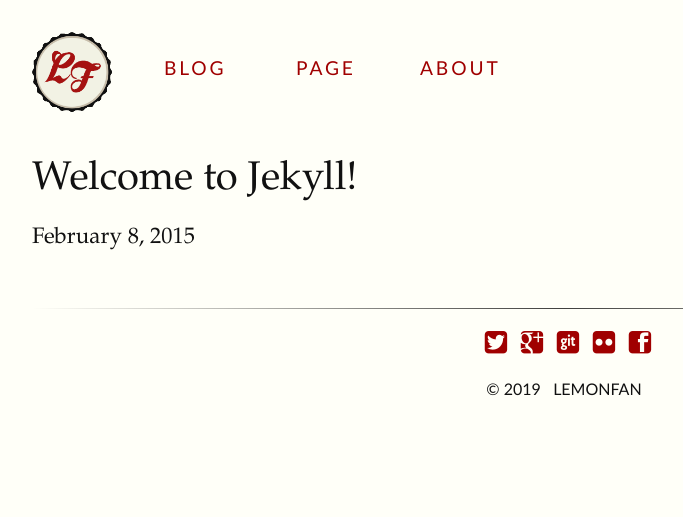
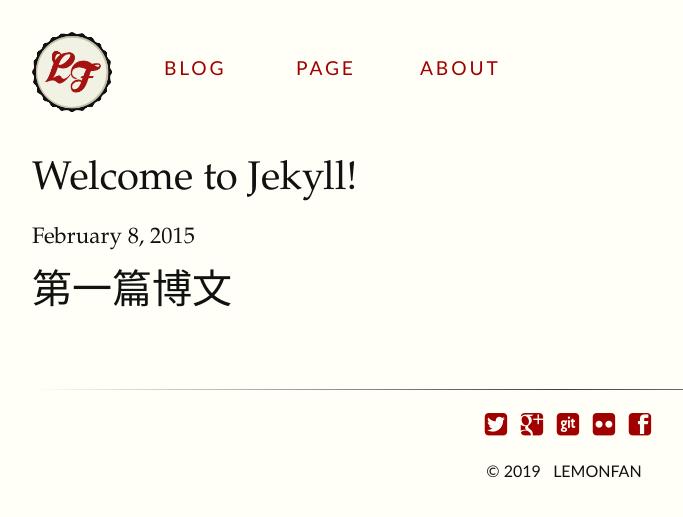
Before and after one commit to lem0nfan/lem0nfan.github.io, a Jekyll site: the page built from _posts/2015-02-08-welcome-to-jekyll.md, in a window 1280 px wide. Shown: the top 517 px of the page, without its empty margins (48-731 px from the left). Built offline with Jekyll 4.4.1, drawn with Linux system fonts in a browser that asks for light colours.

Commit message:
Update 2015-02-08-welcome-to-jekyll.md

```diff
--- a/_posts/2015-02-08-welcome-to-jekyll.md
+++ b/_posts/2015-02-08-welcome-to-jekyll.md
@@ -3,4 +3,7 @@ layout: post
 title:  "Welcome to Jekyll!"
 date:   2015-02-08 13:06:04
 categories: jekyll update
+
 ---
+
+# 第一篇博文
```
